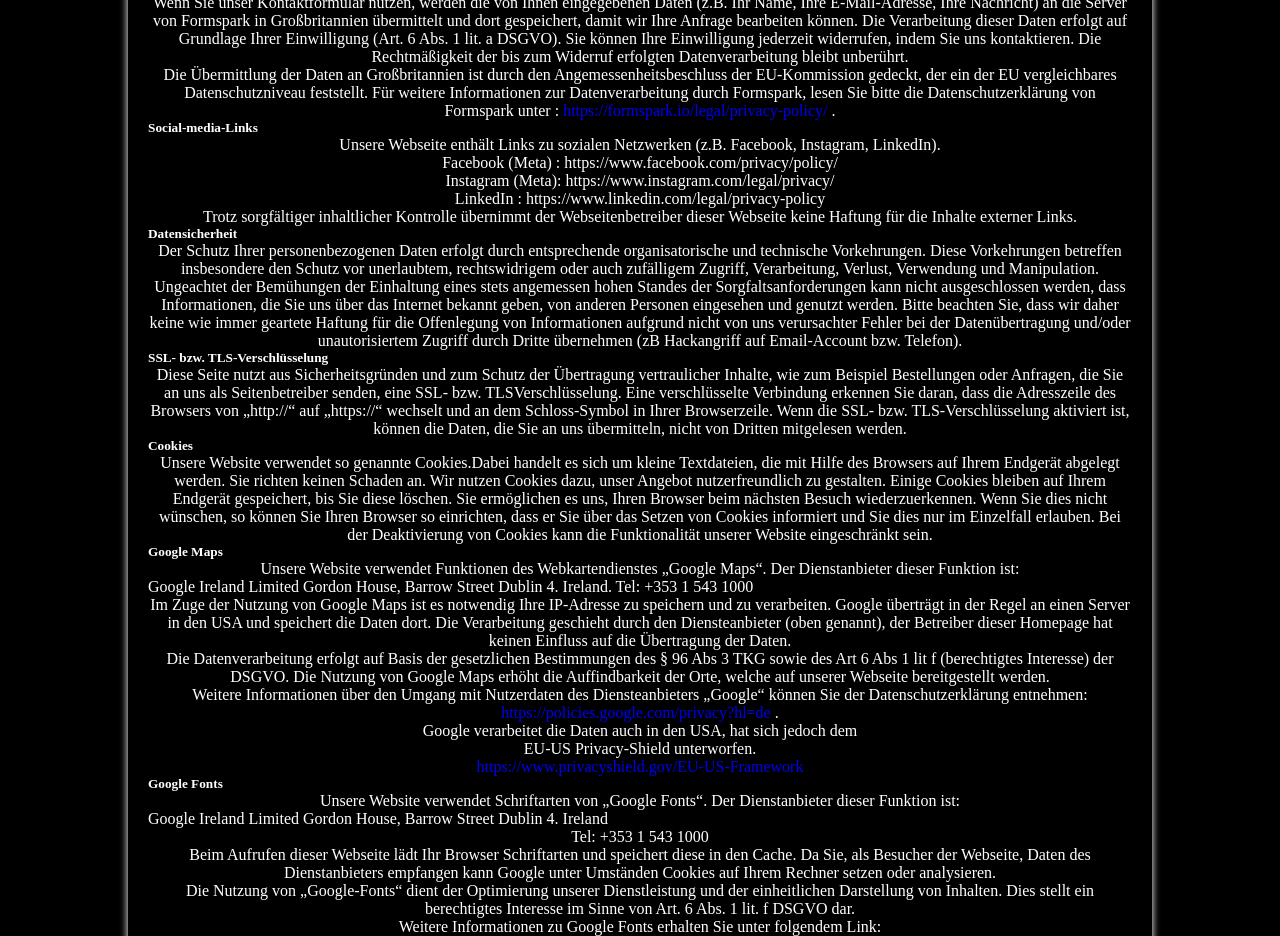
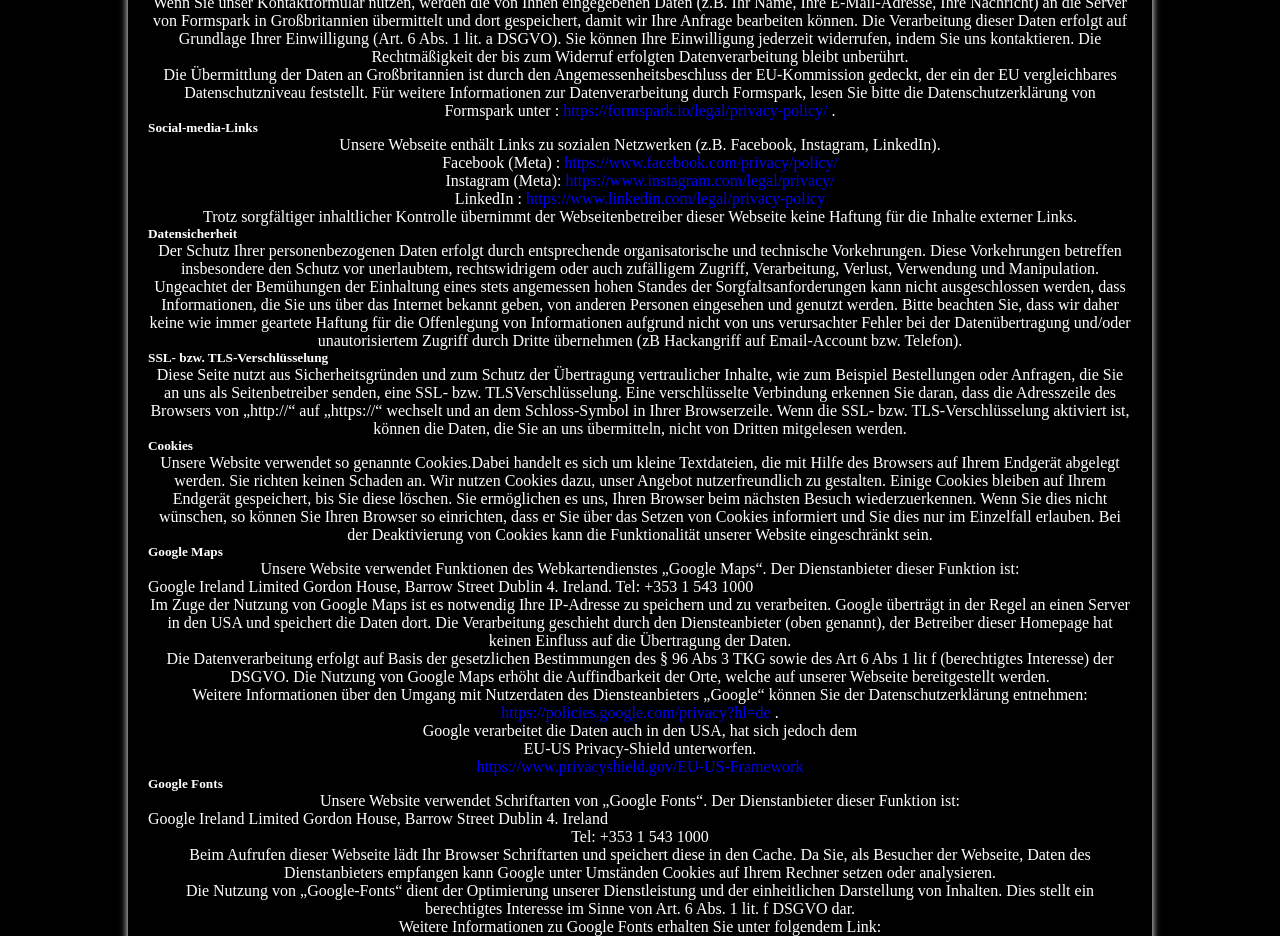
Before and after one commit to LuciaFerenc0608/K-D-Raumaustatter, an Eleventy site: page datenschutz.html in a window 1280 px wide. Shown: the part 1040-1976 px from the top of the page. Built offline with nearby package versions, Linux system fonts and the light colour scheme; Eleventy itself is replaced by a stand-in of ours; files that its build step writes are made by us from their sources.

Commit message:
:cookies2

```diff
--- a/datenschutz.html
+++ b/datenschutz.html
@@ -39,9 +39,9 @@
    <h5>Social-media-Links</h5>
 
     <p>Unsere Webseite enthält Links zu sozialen Netzwerken (z.B. Facebook, Instagram, LinkedIn). <br>
-     Facebook (Meta) : https://www.facebook.com/privacy/policy/ <br>
-     Instagram  (Meta): https://www.instagram.com/legal/privacy/ <br>
-     LinkedIn : https://www.linkedin.com/legal/privacy-policy</p>
+     Facebook (Meta) : <a href="https://www.facebook.com/privacy/policy/">https://www.facebook.com/privacy/policy/ </a> <br>
+     Instagram  (Meta): <a href="https://www.instagram.com/legal/privacy/ ">https://www.instagram.com/legal/privacy/</a> <br>
+     LinkedIn : <a href="https://www.linkedin.com/legal/privacy-policy"> https://www.linkedin.com/legal/privacy-policy </a></p>
 
   <p> Trotz sorgfältiger inhaltlicher Kontrolle übernimmt der Webseitenbetreiber dieser Webseite keine Haftung
     für die Inhalte externer Links.</p>
```
